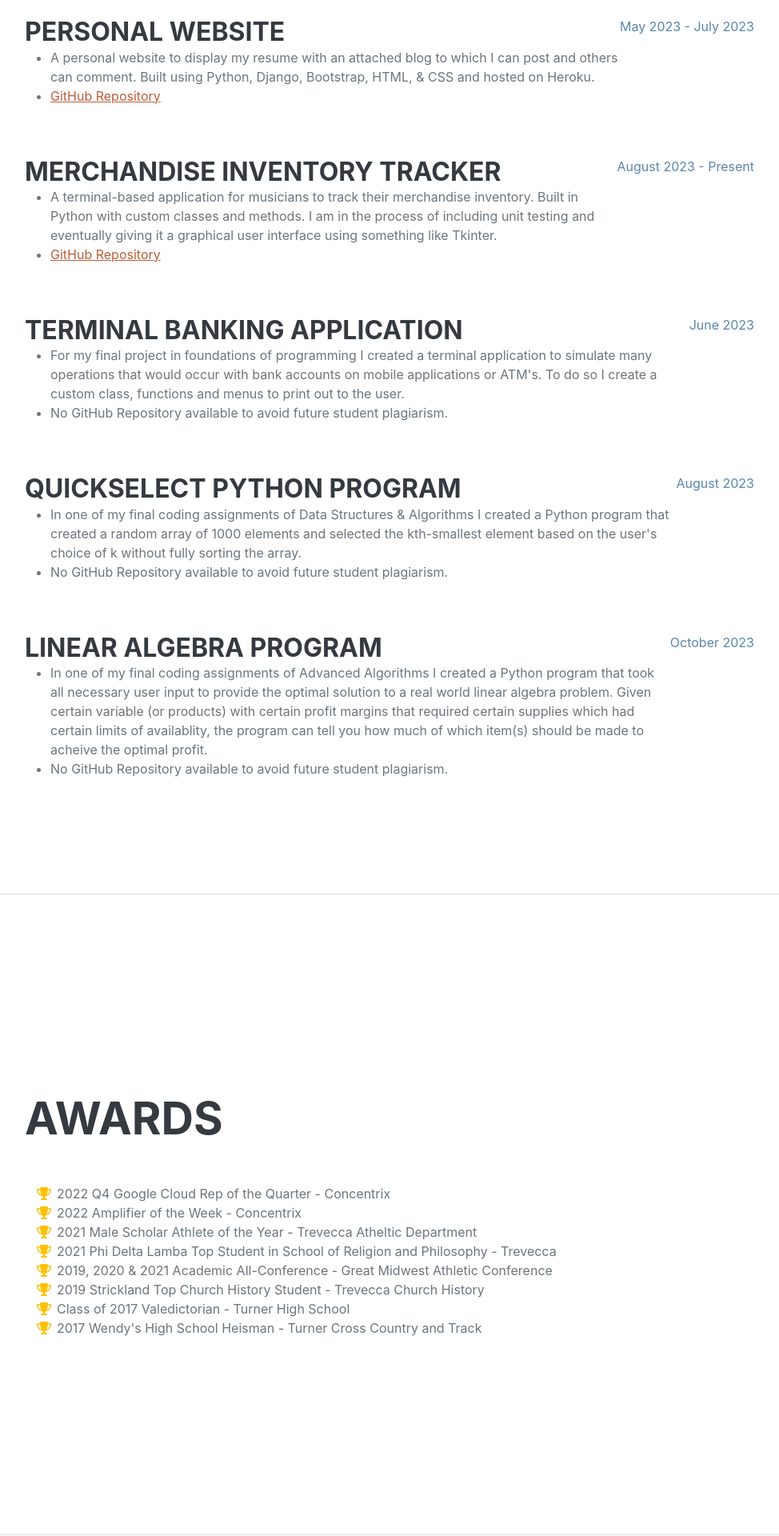
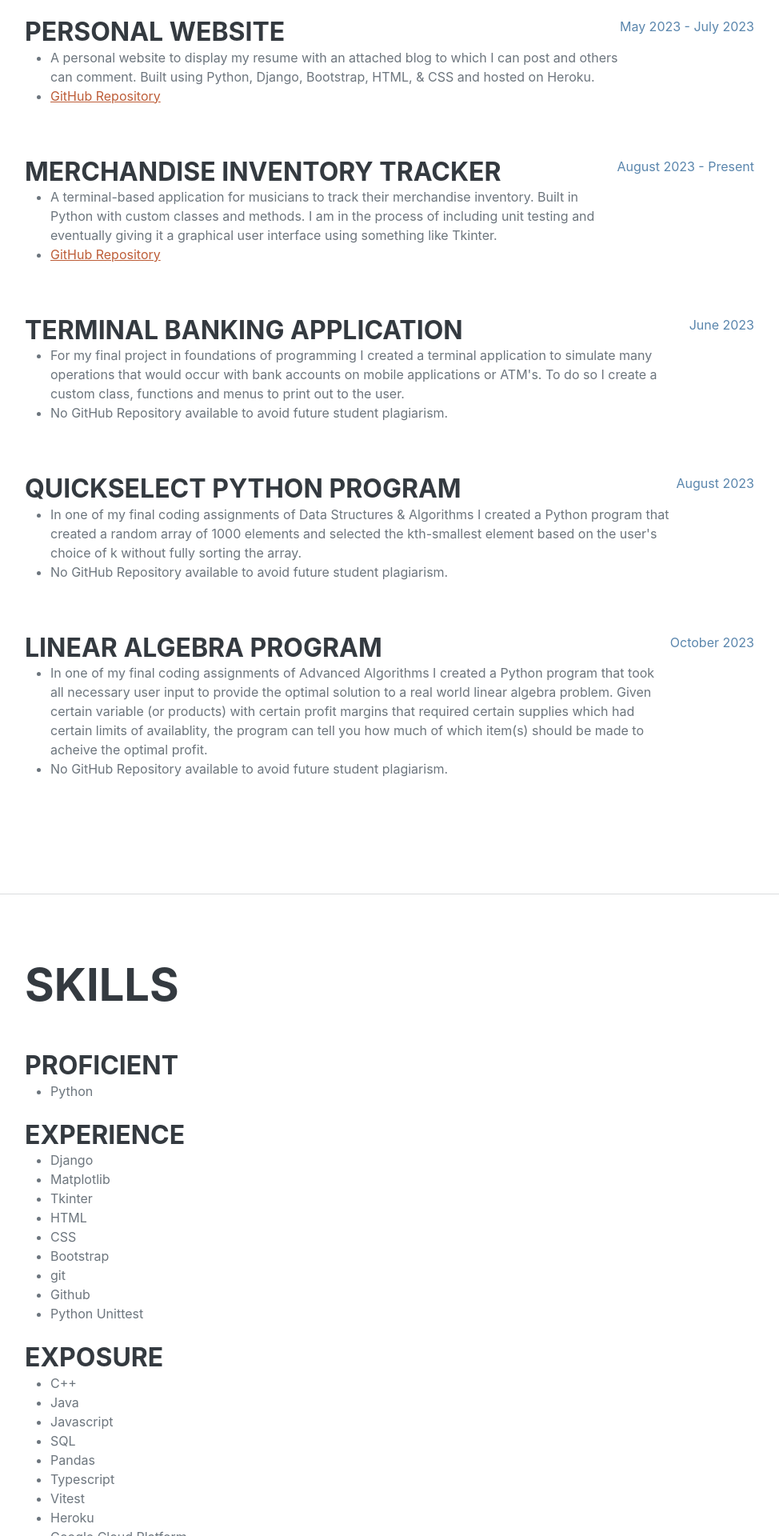
Before and after one commit to jimmyshultz/resume_site, a Django app: page / in a window 1280 px wide. Shown: the part 3280-5200 px from the top of the page at 80% size, without its empty margins (289-1263 px from the left). Run offline with Django 4.2, Linux system fonts and the light colour scheme; some libraries are stand-ins or nearby versions; some web fonts are replaced.

Commit message:
Put skills before awards and changed the format to a bulleted list from favicons. Removed mentioned of skills from my beginning biography.

```diff
--- a/resume_app/templates/resume_app/index.html
+++ b/resume_app/templates/resume_app/index.html
@@ -30,8 +30,8 @@
                     <li class="nav-item"><a class="nav-link js-scroll-trigger" href="#experience">Experience</a></li>
                     <li class="nav-item"><a class="nav-link js-scroll-trigger" href="#education">Education</a></li>
                     <li class="nav-item"><a class="nav-link js-scroll-trigger" href="#projects">Projects</a></li>
+                    <li class="nav-item"><a class="nav-link js-scroll-trigger" href="#skills">Skills</a></li>
                     <li class="nav-item"><a class="nav-link js-scroll-trigger" href="#awards">Awards</a></li>
-                    <li class="nav-item"><a class="nav-link js-scroll-trigger" href="#skills">Skills</a></li>
                     <li class="nav-item"><a class="nav-link js-scroll-trigger" href="#interests">Interests</a></li>
                     <li class="nav-item"><a class="nav-link js-scroll-trigger" href="{% url 'blog:blog' %}">Blog</a></li>
                 </ul>
@@ -50,9 +50,8 @@
                         Goodlettsville, TN 37072 · (913) 952-6078 ·
                         <a href="mailto:jimmyshultz3@gmail.com">jimmyshultz3@gmail.com</a>
                     </div>
-                    <p class="lead">Combined with my professional experience in technology sales, customer service, and communication with Dell and Google Cloud, I am a growing software engineer.</p>
-                    <p class="lead">I am proficient in programming in Python and have completed foundational courses in Merrimack's master's of computer science program like Foundations of Programming, Data Structures & Algorithms, Advanced Algorithms, and Advanced Programming Techniques.</p>
-                    <p class="lead mb-5">I have experience with technologies like Django, Matplotlib, Tkinter, HTML, CSS, Boostrap, git, GitHub, Python Unittest and exposure to Pandas, Javascript, Typescript, Vitest, SQL, Heroku, Google Cloud Platform, C++, and Java.  I'm anxious to continue developing my programming skills to more and more technologies over time and love to learn new things on the fly.</p>
+                    <p class="lead">Combined with my professional experience in technology sales with Dell and Google Cloud, I am a growing software engineer.</p>
+                    <p class="lead mb-5">I will graduate with a master's degree in computer science from Merrimack College in late August 2024.  I have already completed foundational courses in Merrimack's master's of computer science program like Foundations of Programming, Data Structures & Algorithms, and Advanced Algorithms. I am currently studying Advanced Programming Techniques.</p>
                     <div class="social-icons">
                         <a class="social-icon" href="https://www.linkedin.com/in/jimmy-shultz/"><i class="fab fa-linkedin-in"></i></a>
                         <a class="social-icon" href="https://github.com/jimmyshultz"><i class="fab fa-github"></i></a>
@@ -211,6 +210,85 @@
                 </div>
             </section>
             <hr class="m-0" />
+            <!-- Skills-->
+            <section class="resume-section" id="skills">
+                <div class="resume-section-content">
+                    <h2 class="mb-5">Skills</h2>
+                    <div class="d-flex flex-column flex-md-row justify-content-between mb-2">
+                        <div class="flex-grow-1">
+                            <h3 class="mb-0">Proficient</h3>
+                            <ul>
+                                <li>Python</li>
+                            </ul>
+                        </div>
+                    </div>
+                    <div class="d-flex flex-column flex-md-row justify-content-between mb-2">
+                        <div class="flex-grow-1">
+                            <h3 class="mb-0">Experience</h3>
+                            <ul>
+                                <li>Django</li>
+                                <li>Matplotlib</li>
+                                <li>Tkinter</li>
+                                <li>HTML</li>
+                                <li>CSS</li>
+                                <li>Bootstrap</li>
+                                <li>git</li>
+                                <li>Github</li>
+                                <li>Python Unittest</li>
+                            </ul>
+                        </div>
+                    </div>
+                    <div class="d-flex flex-column flex-md-row justify-content-between mb-2">
+                        <div class="flex-grow-1">
+                            <h3 class="mb-0">Exposure</h3>
+                            <ul>
+                                <li>C++</li>
+                                <li>Java</li>
+                                <li>Javascript</li>
+                                <li>SQL</li>
+                                <li>Pandas</li>
+                                <li>Typescript</li>
+                                <li>Vitest</li>
+                                <li>Heroku</li>
+                                <li>Google Cloud Platform</li>
+                            </ul>
+                        </div>
+                    </div>
+                    <!--<ul class="list-inline dev-icons">
+                        <li class="list-inline-item"><i class="fab fa-html5"></i></li>
+                        <li class="list-inline-item"><i class="fab fa-css3-alt"></i></li>
+                        <li class="list-inline-item"><i class="fab fa-js-square"></i></li>
+                        <li class="list-inline-item"><i class="fab fa-python"></i></li>
+                        <li class="list-inline-item"><i class="fab fa-google"></i></li>
+                        <li class="list-inline-item"><i class="fab fa-java"></i></li>
+                        <li class="list-inline-item"><i class="fab fa-c"></i></li>
+                        <li class="list-inline-item"><i class="fab fa-sql"></i></li>
+                        <li class="list-inline-item"><i class="fab fa-gulp"></i></li>
+                        <li class="list-inline-item"><i class="fab fa-grunt"></i></li>
+                        <li class="list-inline-item"><i class="fab fa-npm"></i></li>
+                    </ul>-->
+                    <!--<div class="subheading mb-3">Workflow</div>
+                    <ul class="fa-ul mb-0">
+                        <li>
+                            <span class="fa-li"><i class="fas fa-check"></i></span>
+                            Mobile-First, Responsive Design
+                        </li>
+                        <li>
+                            <span class="fa-li"><i class="fas fa-check"></i></span>
+                            Cross Browser Testing & Debugging
+                        </li>
+                        <li>
+                            <span class="fa-li"><i class="fas fa-check"></i></span>
+                            Cross Functional Teams
+                        </li>
+                        <li>
+                            <span class="fa-li"><i class="fas fa-check"></i></span>
+                            Agile Development & Scrum
+                        </li>
+                    </ul>-->
+                </div>
+            </section>
+            <hr class="m-0" />
             <!-- Awards-->
             <section class="resume-section" id="awards">
                 <div class="resume-section-content">
@@ -252,46 +330,6 @@
                 </div>
             </section>
             <hr class="m-0" />
-            <!-- Skills-->
-            <section class="resume-section" id="skills">
-                <div class="resume-section-content">
-                    <h2 class="mb-5">Skills</h2>
-                    <div class="subheading mb-3">Programming Languages & Tools</div>
-                    <ul class="list-inline dev-icons">
-                        <li class="list-inline-item"><i class="fab fa-html5"></i></li>
-                        <li class="list-inline-item"><i class="fab fa-css3-alt"></i></li>
-                        <li class="list-inline-item"><i class="fab fa-js-square"></i></li>
-                        <li class="list-inline-item"><i class="fab fa-python"></i></li>
-                        <li class="list-inline-item"><i class="fab fa-google"></i></li>
-                        <!--<li class="list-inline-item"><i class="fab fa-sass"></i></li>
-                        <li class="list-inline-item"><i class="fab fa-less"></i></li>
-                        <li class="list-inline-item"><i class="fab fa-wordpress"></i></li>
-                        <li class="list-inline-item"><i class="fab fa-gulp"></i></li>
-                        <li class="list-inline-item"><i class="fab fa-grunt"></i></li>
-                        <li class="list-inline-item"><i class="fab fa-npm"></i></li>-->
-                    </ul>
-                    <!--<div class="subheading mb-3">Workflow</div>
-                    <ul class="fa-ul mb-0">
-                        <li>
-                            <span class="fa-li"><i class="fas fa-check"></i></span>
-                            Mobile-First, Responsive Design
-                        </li>
-                        <li>
-                            <span class="fa-li"><i class="fas fa-check"></i></span>
-                            Cross Browser Testing & Debugging
-                        </li>
-                        <li>
-                            <span class="fa-li"><i class="fas fa-check"></i></span>
-                            Cross Functional Teams
-                        </li>
-                        <li>
-                            <span class="fa-li"><i class="fas fa-check"></i></span>
-                            Agile Development & Scrum
-                        </li>
-                    </ul>-->
-                </div>
-            </section>
-            <hr class="m-0" />
             <!-- Interests-->
             <section class="resume-section" id="interests">
                 <div class="resume-section-content">
```
